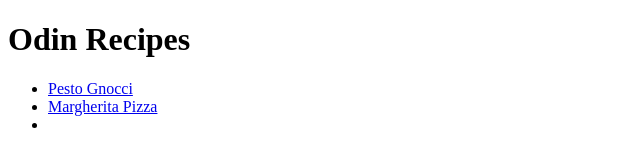
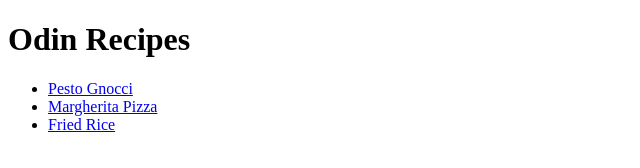
Before and after one commit to trevor-vardeman/odin-recipes, a plain HTML site: page index.html in a window 1280 px wide. Shown: the full height of the page, 0-640 px from the left. Drawn offline with Linux system fonts and the light colour scheme.

Commit message:
Fixing Fried Rice link in index.html

```diff
--- a/index.html
+++ b/index.html
@@ -10,7 +10,8 @@
     <ul>
       <li><a href="./recipes/pestognocci.html"> Pesto Gnocci</a></li>
       <li><a href="./recipes/margheritapizza.html"> Margherita Pizza</a></li>
-      <li><a href="./recipes/friedrice.html" Fried Rice</a></li>
+      <li><a href="./recipes/friedrice.html"> Fried Rice</a></li>
+    </ul>
   </body>
 
 </html>
```
